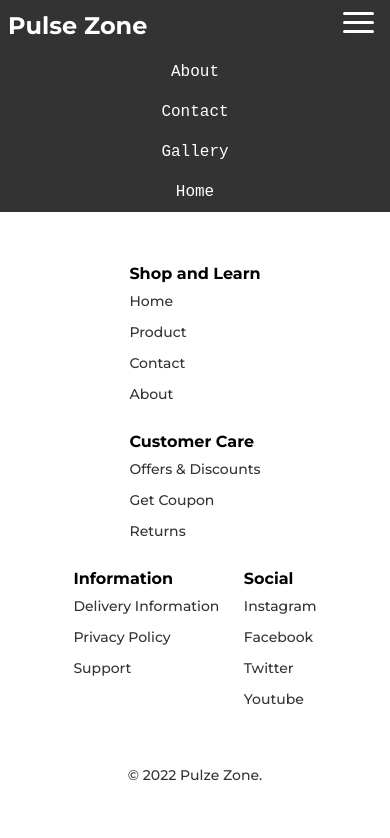
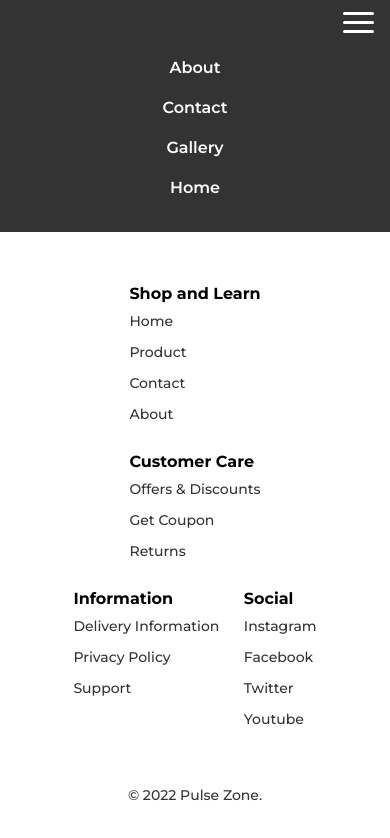
Before and after one commit to Warjumper/cpbt260-final-project, a plain HTML site: page 404.html in a window 390 px wide. Both pictures are taken after a click on the link 358 px from the left and 22 px from the top of the page. Drawn offline with Linux system fonts and the light colour scheme.

Commit message:
changes to nav bar/removed title

```diff
--- a/404.html
+++ b/404.html
@@ -5,14 +5,13 @@
   <meta http-equiv="X-UA-Compatible" content="IE=edge">
   <meta name="viewport" content="width=device-width, initial-scale=1.0">
   <title>Document</title>
-  <script src="js/script.js" defer></script>
-  <link rel="stylesheet" href="css/main.css">
+  <script src="/js/script.js" defer></script>
+  <link rel="stylesheet" href="/css/main.css">
 </head>
 <body>
 
   <!-- Navigation bar -->
   <nav class="navbar">
-    <div class="brand-title"><strong>Pulse Zone</strong></div>
     <a href="#" class="toggle-button">
       <span class="bar"></span>
       <span class="bar"></span>
@@ -70,7 +69,7 @@
   </div>
   <!-- Copyright -->
   <div class="copyright">
-    <p>&copy; 2022 Pulze Zone.</p>
+    <p>&copy; 2022 Pulse Zone.</p>
   </div>
 </footer>
 
--- a/css/main.css
+++ b/css/main.css
@@ -39,12 +39,6 @@ body {
   color: white;
 }
 
-.brand-title {
-  font-family: "Montserrat", "Roboto", "sans-serif";
-  font-size: 1.5rem;
-  margin: .5rem;
-}
-
 .navbar-links ul {
   margin: 0;
   padding: 0;
@@ -56,7 +50,8 @@ body {
 }
 
 .navbar-links li a {
-  font-family: 'Courier New', Courier, monospace;
+  font-family: "Montserrat", "Roboto", "sans-serif";
+  font-weight: 600;
   text-decoration: none;
   color: white;
   padding: 1rem;
@@ -64,8 +59,7 @@ body {
 }
 
 .navbar-links li:hover {
-  background-color: #555;
-
+  background-color: #8499b1;
 }
 
 .toggle-button {
@@ -162,11 +156,13 @@ footer ul li a:hover{
   }
 
   .navbar {
+    padding: 1.5rem;
     flex-direction: column;
     align-items: flex-start;
   }
 
   .navbar-links ul {
+    padding-top: 1.5rem;
     width: 100%;
     flex-direction: column;
   }
```
Also changed, not shown: about.html (+3 -4 lines), contact.html (+3 -4 lines), gallery.html (+3 -4 lines), home.html (+3 -4 lines), js/script.js (+0 -8 lines).
